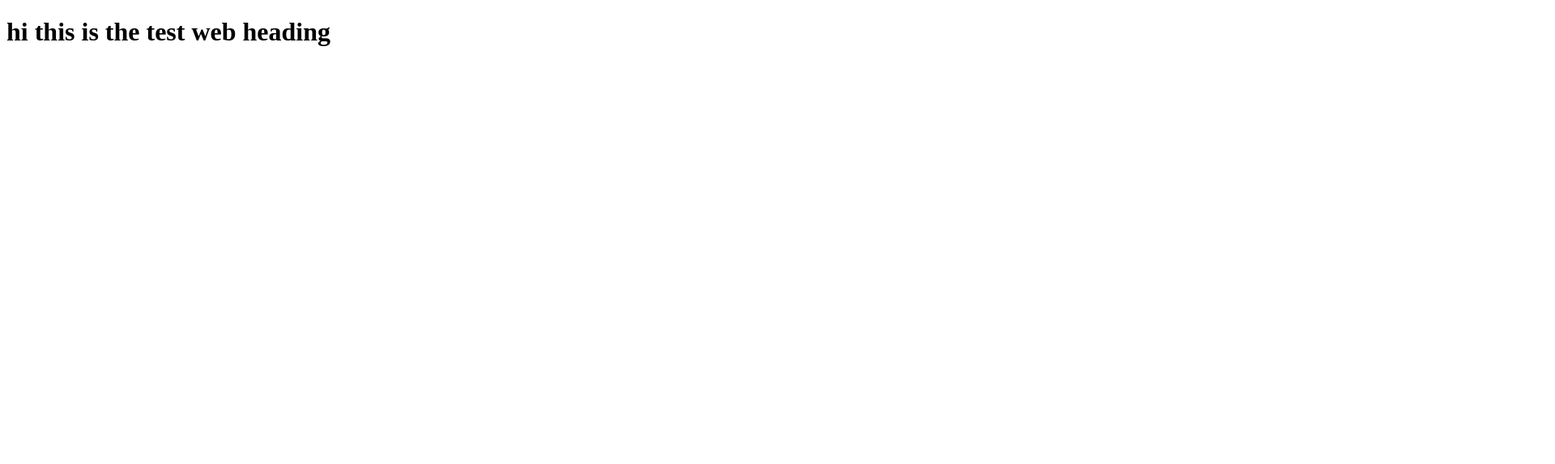
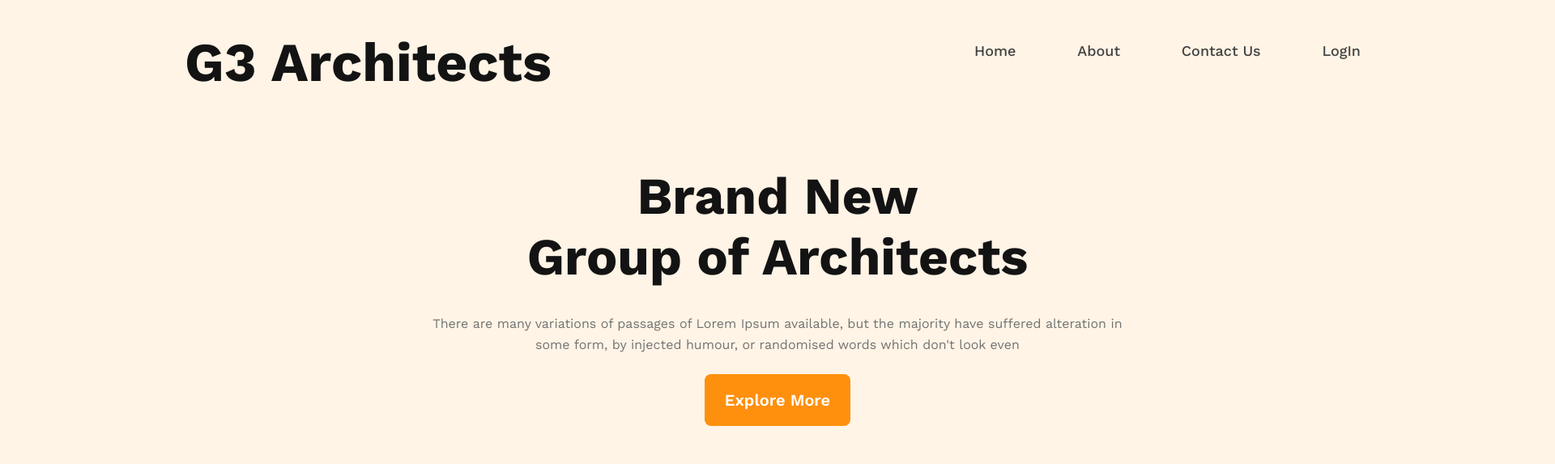
Before and after one commit to Rasadul-Islam/g3-architects-web, a plain HTML site: page index.html in a window 1280 px wide. Shown: the top 573 px of the page at 81% size, 1920 px wide, since content can reach past the window. Drawn offline with nearby package versions, Linux system fonts and the light colour scheme.

Commit message:
header section added

```diff
--- a/index.html
+++ b/index.html
@@ -4,8 +4,37 @@
     <meta charset="UTF-8">
     <meta name="viewport" content="width=device-width, initial-scale=1.0">
     <title>Architects Web</title>
+    <link rel="stylesheet" href="style/style.css">
 </head>
 <body>
-    <h1>hi this is the test web heading</h1>
+    <header class="header-container">
+        <nav class="nav-section flex">
+           <div class="content-title"><h1>G3 Architects</h1></div>
+           <div class="menu flex">
+            <li><a href="#">Home</a></li>
+            <li><a href="#">About</a></li>
+            <li><a href="#">Contact Us</a></li>
+            <li><a href="#">LogIn</a></li>
+           </div>
+        </nav>
+        <section class="banner flex">
+            <div class="banner-text">
+                <h1>Brand New <br>
+                    Group of Architects
+                </h1>
+                <p class="pera">
+                    There are many variations of passages of Lorem Ipsum available, but the majority have suffered alteration in some form, by injected humour, or randomised words which don't look even
+                </p>
+            </div>
+            <button type="button">Explore More</button>
+            <img src="./images/banner.png" alt="architects picture">
+        </section>
+    </header>
+    <main>
+
+    </main>
+    <footer>
+
+    </footer>
 </body>
 </html>
--- /dev/null
+++ b/style/style.css
@@ -0,0 +1,102 @@
+@import url('https://fonts.googleapis.com/css2?family=Work+Sans:ital,wght@0,100..900;1,100..900&display=swap');
+*{
+    margin: 0;
+    padding: 0;
+    box-sizing: border-box;
+    font-family: "Work Sans", sans-serif;
+}
+/* shared style start*/
+.flex{
+    display: flex;
+}
+.content-title{
+    color: rgb(19, 19, 19);
+    font-family: Work Sans;
+    font-size: 45px;
+    font-weight: 700;
+    line-height: 53px;
+    letter-spacing: 0%;
+    text-align: center;
+}
+/* shared style end*/
+.pera{
+    color: rgb(114, 114, 114);
+    font-family: Work Sans;
+    font-size: 16px;
+    font-weight: 400;
+    line-height: 26px;
+    letter-spacing: 0%;
+    text-align: left;
+}
+/* header section style start */
+.header-container{
+    width: 1920px;
+    height: 1322px;
+    margin: 0 auto;
+    background: rgba(255, 144, 14, 0.1);
+}
+/* navigation section here */
+.nav-section{
+    padding: 50px 240px 102px 228px;
+    list-style: none;
+    justify-content: space-between;
+}
+.nav-section .logo{
+    width: 302px;
+    height: 53px;
+}
+.nav-section .menu{
+    width: 477px;
+    height: 26px;
+    justify-content: space-between;
+}
+.nav-section a{
+    text-decoration: none;
+    color: rgb(66, 66, 66);
+    font-family: Work Sans;
+    font-size: 18px;
+    font-weight: 500;
+    line-height: 26px;
+    letter-spacing: 0%;
+    text-align: center;
+}
+/* banner section style here */
+.banner{
+    flex-direction: column;
+}
+.banner-text{
+    width: 862px;
+    height: 225px;
+    margin: 0 auto;
+}
+.banner-text h1{
+    color: rgb(19, 19, 19);
+    font-family: Work Sans;
+    font-size: 64px;
+    font-weight: 700;
+    line-height: 75px;
+    letter-spacing: 0%;
+    text-align: center;
+}
+.banner-text p {
+    margin-top: 32px;
+    text-align: center;
+}
+button{
+    width: 180px;
+    height: 64px;
+    margin: 32px auto 50px;
+    border-radius: 8px;
+    border: none;
+    background: rgb(255, 144, 14);
+    color: rgb(255, 255, 255);
+    font-size: 20px;
+    font-weight: 600;
+    line-height: 23px;
+}
+.banner img{
+    width: 1440px;
+    height: 700px;
+    margin: 0 auto;
+}
+/* header section style end */
```
Also changed, not shown: style.css/style.css (deleted).
